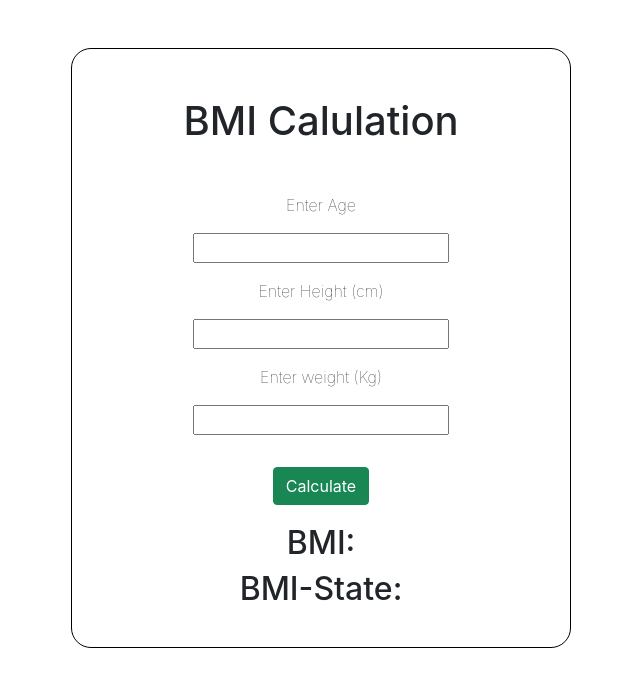
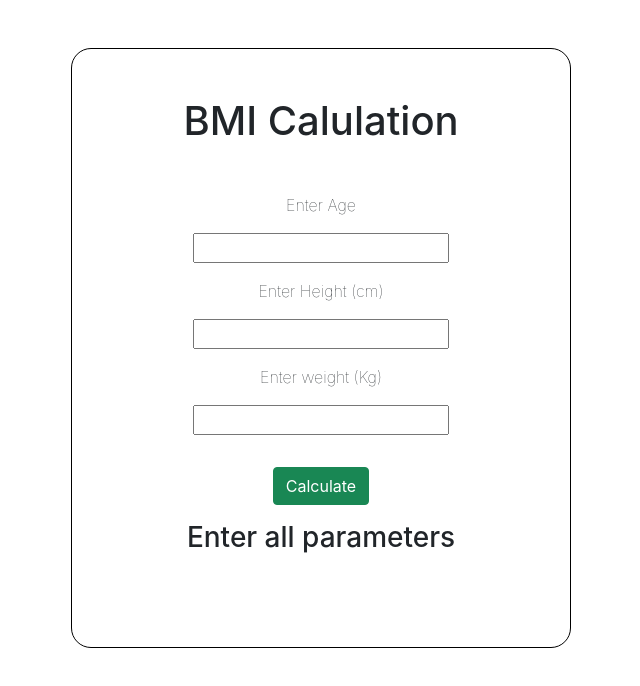
Before and after one commit to gauravpadsumbiya16/calculate_bmi, a React (Create React App) app: page / in a window 1280 px wide. Shown: the top 686 px of the page, without its empty margins (319-959 px from the left). Built offline with nearby package versions, Linux system fonts and the light colour scheme.

Commit message:
all latest commit

```diff
--- a/src/App.js
+++ b/src/App.js
@@ -77,10 +77,13 @@ function App() {
           </div>
 
           <input type="submit" value={'Calculate'} className="center btn btn-success mx-5 my-3" onClick={calc} />
-
-          <h2 style={{ marginTop: 3 }}>BMI:{bmi}</h2>
-          <h2 style={{ marginTop: 3 }}>BMI-State: {(bmistate)}</h2>
-
+          {bmistate.length>0
+          ?
+          <div>
+            <h2 style={{ marginTop: 3 }}> BMI :{bmi} </h2>
+            <h2 style={{ marginTop: 3 }}>BMI-State : {(bmistate)}</h2>
+          </div>
+          : <h3>Enter all parameters</h3>}
         </form>
       </div>
     </>
```
